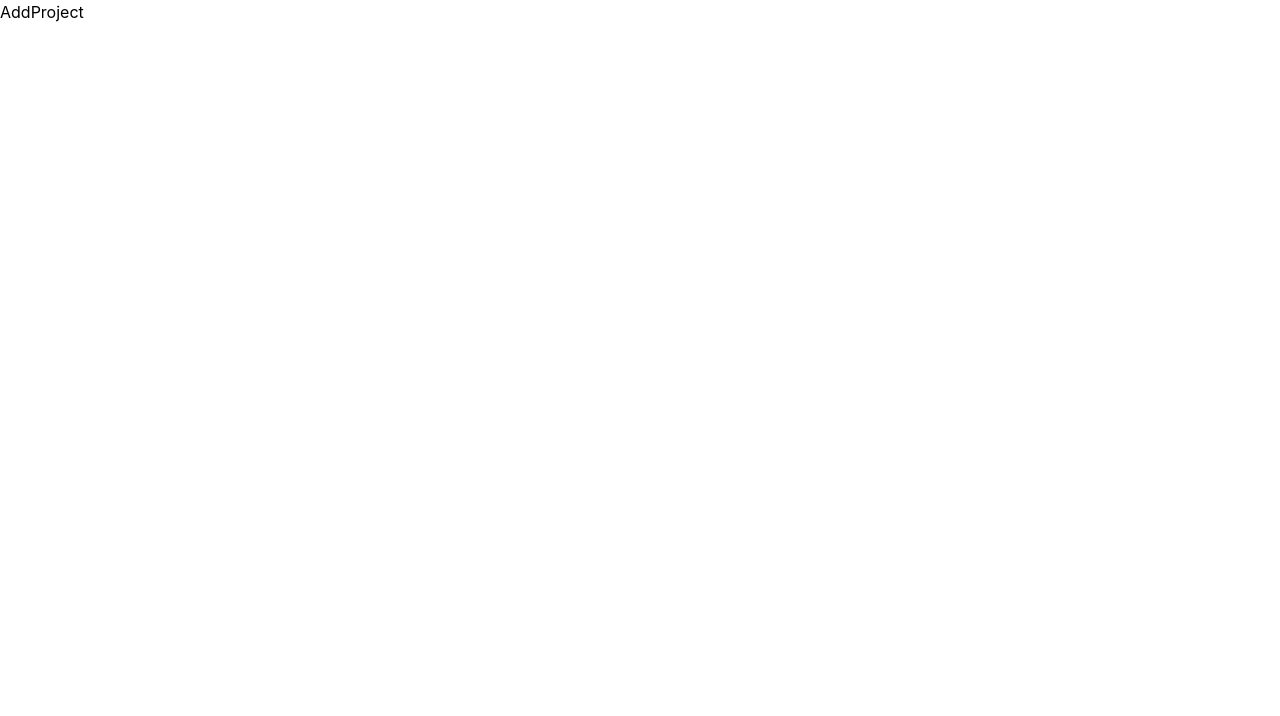
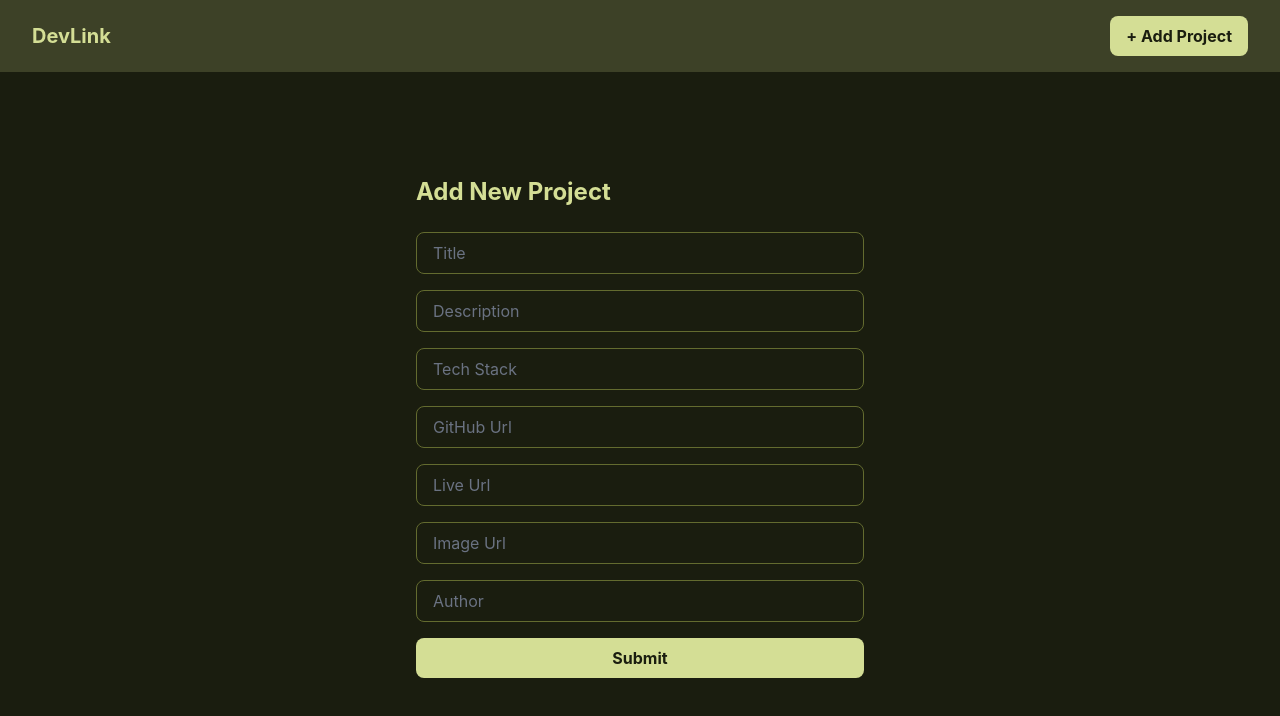
Before and after one commit to SyedZuhairAbbas/DevLink, a React app in the folder frontend/: page /add-project in a window 1280 px wide. Shown: the top 716 px of the page. Built offline with nearby package versions, Linux system fonts and the light colour scheme; the HTML template or start-up script is replaced by a standard one.

Commit message:
Fixed empty projects edge case and added navbar

```diff
--- a/frontend/src/App.jsx
+++ b/frontend/src/App.jsx
@@ -2,11 +2,13 @@ import {BrowserRouter , Routes , Route } from  'react-router-dom'
 import Home from  './pages/Home'
 import ProjectDetail from  './pages/ProjectDetail'
 import AddProject from  './pages/AddProject'
+import Navbar from './components/Navbar'
 
 export default function App(){
 
   return (
     <BrowserRouter>
+      <Navbar />
       <Routes>
         <Route path='/' element={ <Home /> } />
         <Route path='/project/:id' element={ <ProjectDetail /> } />
--- /dev/null
+++ b/frontend/src/components/Navbar.jsx
@@ -0,0 +1,17 @@
+import { Link } from 'react-router-dom'
+
+export default function Navbar() {
+    return (
+        <nav className="bg-[#3D4127] px-8 py-4 flex justify-between items-center">
+            <Link to="/" className="text-xl font-bold text-[#D4DE95]">
+                DevLink
+            </Link>
+            <Link
+                to="/add-project"
+                className="bg-[#D4DE95] text-[#1a1d0f] font-bold px-4 py-2 rounded-lg transition-all duration-200 hover:bg-[#636B2F]/70 hover:text-[#D4DE95] hover:scale-105"
+            >
+                + Add Project
+            </Link>
+        </nav>
+    )
+}
--- a/frontend/src/pages/AddProject.jsx
+++ b/frontend/src/pages/AddProject.jsx
@@ -1,4 +1,99 @@
+import { useState } from "react"
+import { useNavigate } from "react-router-dom"
 
 export default function AddProject(){
-    return  <p>AddProject</p>
+
+    const navigate = useNavigate()
+    const [searchTerm , setSearchTerm] = useState({
+        title: '' ,
+        description: '' ,
+        techStack: '',
+        githubUrl: '' ,
+        liveUrl: '' ,
+        imageUrl: '' ,
+        author: ''
+    })
+
+    async function handleSubmit(e){
+        e.preventDefault()
+        const techArray = searchTerm.techStack.split(',').map(tech => tech.trim())
+
+        const res = await fetch('http://localhost:3000/projects' , {
+            method: 'POST',
+            headers: {'Content-Type': 'application/json'},
+            body: JSON.stringify({...searchTerm , techStack: techArray})
+        })
+
+        if(!res.ok) throw new Error("Network Response was not Ok")
+
+        const data = await res.json()
+        navigate(`/project/${data.project._id}`)
+    }
+
+
+    return  (
+        <div className="p-8 bg-[#1a1d0f]">
+            <div className="p-8 min-h-screen bg-[#1a1d0f] flex justify-center items-start">
+                <form onSubmit={handleSubmit} className="flex flex-col gap-4 w-full max-w-md mt-10">
+                    <h1 className="text-2xl font-bold text-[#D4DE95] mb-2">Add New Project</h1>
+                    <input
+                        name="title"
+                        value={searchTerm.title}
+                        onChange={(e) => setSearchTerm({ ...searchTerm, [e.target.name]: e.target.value })}
+                        placeholder="Title"
+                        className="w-full bg-[#1a1d0f] text-[#D4DE95] placeholder-gray-500 border border-[#636B2F] rounded-lg px-4 py-2 focus:outline-none focus:border-[#D4DE95]"
+                    />
+                    <input
+                        name="description"
+                        value={searchTerm.description}
+                        onChange={(e) => setSearchTerm({ ...searchTerm, [e.target.name]: e.target.value })}
+                        placeholder="Description"
+                        className="w-full bg-[#1a1d0f] text-[#D4DE95] placeholder-gray-500 border border-[#636B2F] rounded-lg px-4 py-2 focus:outline-none focus:border-[#D4DE95]"
+                    />
+                    <input
+                        name="techStack"
+                        value={searchTerm.techStack}
+                        onChange={(e) => setSearchTerm({ ...searchTerm, [e.target.name]: e.target.value })}
+                        placeholder="Tech Stack"
+                        className="w-full bg-[#1a1d0f] text-[#D4DE95] placeholder-gray-500 border border-[#636B2F] rounded-lg px-4 py-2 focus:outline-none focus:border-[#D4DE95]"
+                    />
+                    <input
+                        name="githubUrl"
+                        value={searchTerm.githubUrl}
+                        onChange={(e) => setSearchTerm({ ...searchTerm, [e.target.name]: e.target.value })}
+                        placeholder="GitHub Url"
+                        className="w-full bg-[#1a1d0f] text-[#D4DE95] placeholder-gray-500 border border-[#636B2F] rounded-lg px-4 py-2 focus:outline-none focus:border-[#D4DE95]"
+                    />
+                    <input
+                        name="liveUrl"
+                        value={searchTerm.liveUrl}
+                        onChange={(e) => setSearchTerm({ ...searchTerm, [e.target.name]: e.target.value })}
+                        placeholder="Live Url"
+                        className="w-full bg-[#1a1d0f] text-[#D4DE95] placeholder-gray-500 border border-[#636B2F] rounded-lg px-4 py-2 focus:outline-none focus:border-[#D4DE95]"
+                    />
+                    <input
+                        name="imageUrl"
+                        value={searchTerm.imageUrl}
+                        onChange={(e) => setSearchTerm({ ...searchTerm, [e.target.name]: e.target.value })}
+                        placeholder="Image Url"
+                        className="w-full bg-[#1a1d0f] text-[#D4DE95] placeholder-gray-500 border border-[#636B2F] rounded-lg px-4 py-2 focus:outline-none focus:border-[#D4DE95]"
+                    />
+                    <input
+                        name="author"
+                        value={searchTerm.author}
+                        onChange={(e) => setSearchTerm({ ...searchTerm, [e.target.name]: e.target.value })}
+                        placeholder="Author"
+                        className="w-full bg-[#1a1d0f] text-[#D4DE95] placeholder-gray-500 border border-[#636B2F] rounded-lg px-4 py-2 focus:outline-none focus:border-[#D4DE95]"
+                    />
+                    <button
+                        type="submit"
+                        className="cursor-pointer bg-[#D4DE95] text-[#1a1d0f] font-bold px-6 py-2
+                        rounded-lg transition-all duration-200 hover:bg-[#636B2F]/70 hover:text-[#D4DE95]
+                        hover:scale-105">
+                        Submit
+                    </button>
+                </form>
+            </div>
+        </div>
+    )
 }
--- a/frontend/src/pages/Home.jsx
+++ b/frontend/src/pages/Home.jsx
@@ -19,15 +19,21 @@ export default function Home(){
         <div  className='p-8 min-h-screen bg-[#1a1d0f]'>
             <div >
                 {isProject ? (
-                    <div className="grid grid-cols-1 md:grid-cols-2 lg:grid-cols-3 gap-6 p-8">
-                        {projects.map(  project => (
+                    projects.length === 0 ? (
+                        <p className="text-[#D4DE95] text-center mt-10">
+                        No projects yet. Add one to get started!
+                        </p>
+                    ) : (
+                        <div className="grid grid-cols-1 md:grid-cols-2 lg:grid-cols-3 gap-6 p-8">
+                        {projects.map(project => (
                             <div key={project._id}>
-                                <ProjectCard project={project} />
+                            <ProjectCard project={project} />
                             </div>
                         ))}
-                    </div>
+                        </div>
+                    )
                 ) : (
-                    <p> Loading Projects ...</p>
+                    <p>Loading Projects ...</p>
                 )}
             </div>
         </div>
--- a/frontend/src/pages/ProjectDetail.jsx
+++ b/frontend/src/pages/ProjectDetail.jsx
@@ -1,9 +1,10 @@
 import { useEffect, useState } from "react";
-import { useParams } from "react-router-dom";
+import { useNavigate, useParams } from "react-router-dom";
 import { Link } from 'react-router-dom'
 
 export default function ProjectDetail (){
     const {id} = useParams()
+    const navigate = useNavigate()
     const [details , setDetails] = useState(null)
     const [isDetails , setIsDetails] = useState(false)
     const [comments , setComment] = useState(null)
@@ -68,6 +69,16 @@ export default function ProjectDetail (){
         setDetails(data.project)
     }
 
+    async function handleDelete() {
+        const res = await fetch(`http://localhost:3000/projects/${id}`, {
+            method: 'DELETE'
+        })
+
+        if (!res.ok) throw new Error("Network Response was not Ok")
+
+        navigate('/')
+    }
+
 
     return (
         <div className="p-8 min-h-screen bg-[#1a1d0f]">
@@ -122,6 +133,13 @@ export default function ProjectDetail (){
                                 >
                                 ❤ {details.likes}
                             </button>
+
+                            <button
+                                onClick={handleDelete}
+                                className="text-red-400 hover:text-red-300 text-sm underline"
+                                >
+                                Delete Project
+                            </button>
                         </div>
 
                     </div>
```
Also changed, not shown: 1 other file (tests, documents, lock files or other folders).
